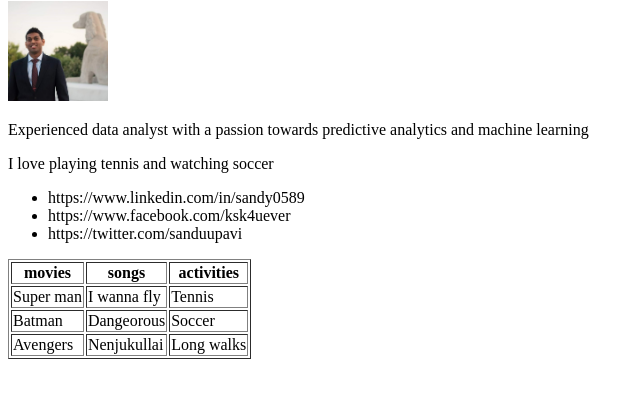
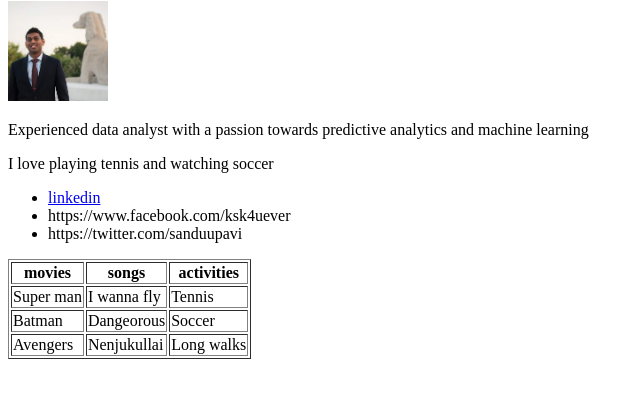
Before and after one commit to ksk4uever/ksk4uever.github.io, a plain HTML site: page index.html in a window 1280 px wide. Shown: the part 79-474 px from the top of the page, without its empty margins (0-644 px from the left). Drawn offline with Linux system fonts and the light colour scheme.

Commit message:
Update index.html

```diff
--- a/index.html
+++ b/index.html
@@ -13,7 +13,7 @@
     <p>I love playing tennis and watching soccer</p>
 
     <ul>
-      <li>https://www.linkedin.com/in/sandy0589</li>
+      <li><a traget = "_BLANK" href = "https://www.linkedin.com/in/sandy0589">linkedin</a></li>
       <li>https://www.facebook.com/ksk4uever</li>
       <li>https://twitter.com/sanduupavi</li>
 
```
